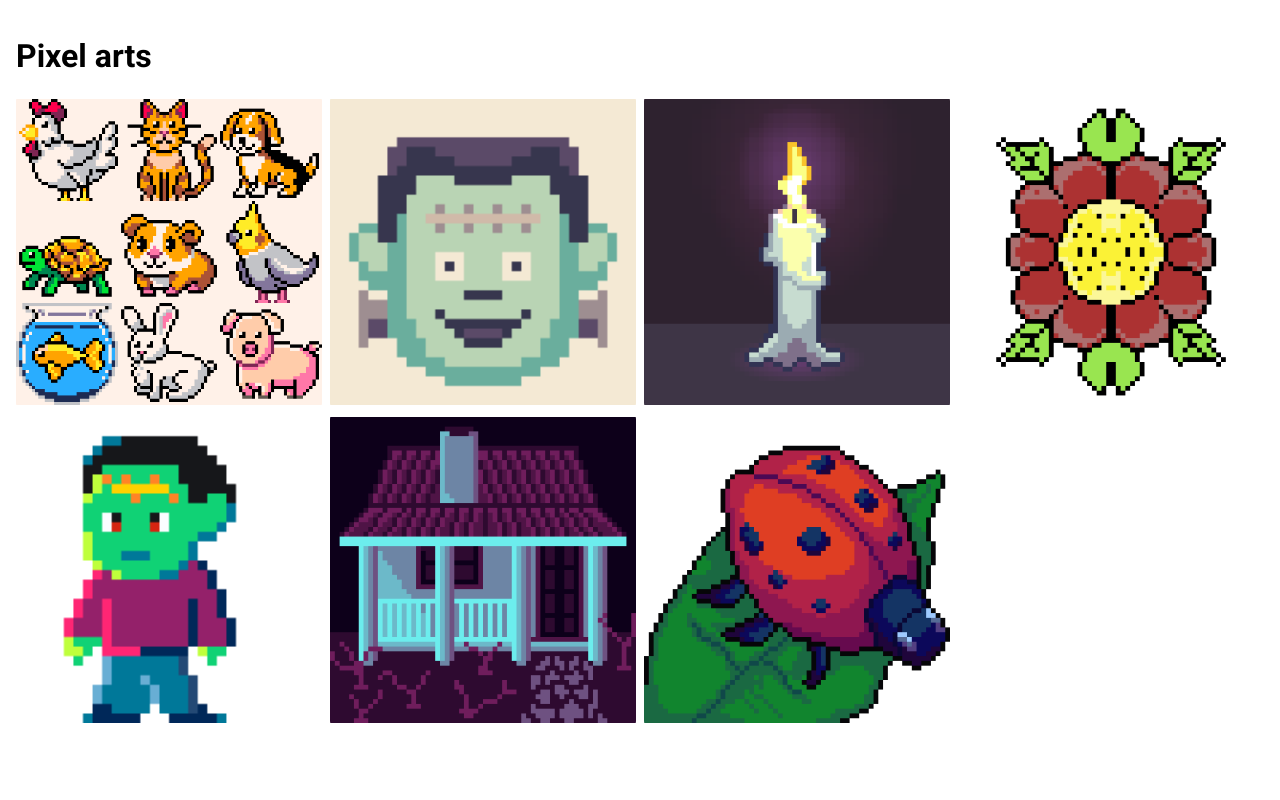
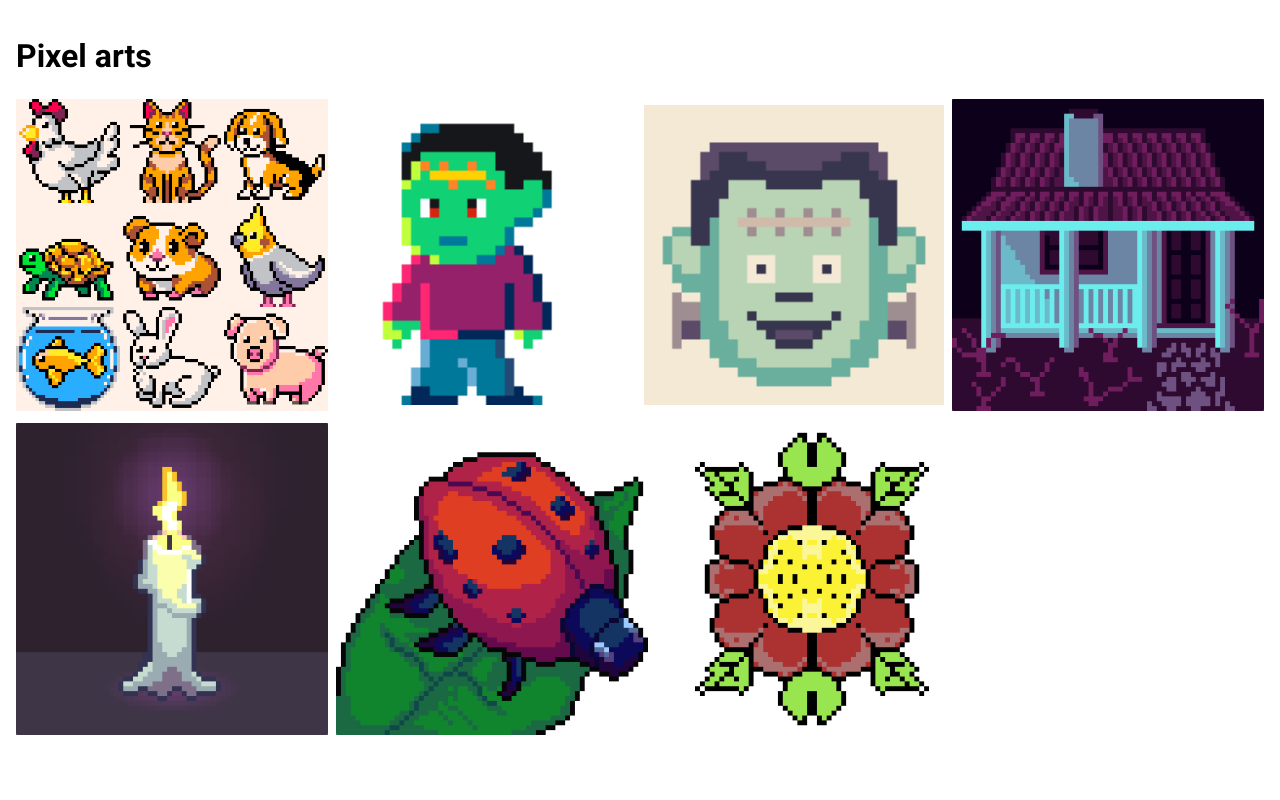
Before and after one commit to rogeriomattos/portifolio, a React (Vite) app: page / in a window 1280 px wide. Shown: the top 800 px of the page. Built offline with nearby package versions, Linux system fonts and the light colour scheme.

Commit message:
ajuste para usar flex

```diff
--- a/src/components/PixelartGallery/styles.css
+++ b/src/components/PixelartGallery/styles.css
@@ -7,9 +7,8 @@
 }
 
 .pixel-art-carrousel {
-    display: grid;
-    grid-template-columns: repeat(2, 1fr);
-    grid-auto-flow: row;
+    display: flex;
+    flex-wrap: wrap;
     width: 100%;
     gap: .5rem;
     padding: 0;
@@ -17,17 +16,21 @@
 
 @media (min-width: 768px) {
     .pixel-art-carrousel {
-        grid-template-columns: repeat(auto-fit, minmax(150px, 1fr));
-        grid-template-rows: repeat(2, 1fr);
-        grid-auto-flow: column;
+        flex-wrap: wrap;
     }
 }
 
 .pixel-art-item {
-    width: 100%;
-    height: 100%;
+    flex: 1 1 100%;
     position: relative;
     cursor: pointer;
+}
+
+@media (min-width: 768px) {
+    .pixel-art-item {
+        flex: 1 1 auto;
+        max-width: calc(100% / 4);
+    }
 }
 
 .pixel-art-item img {
```
